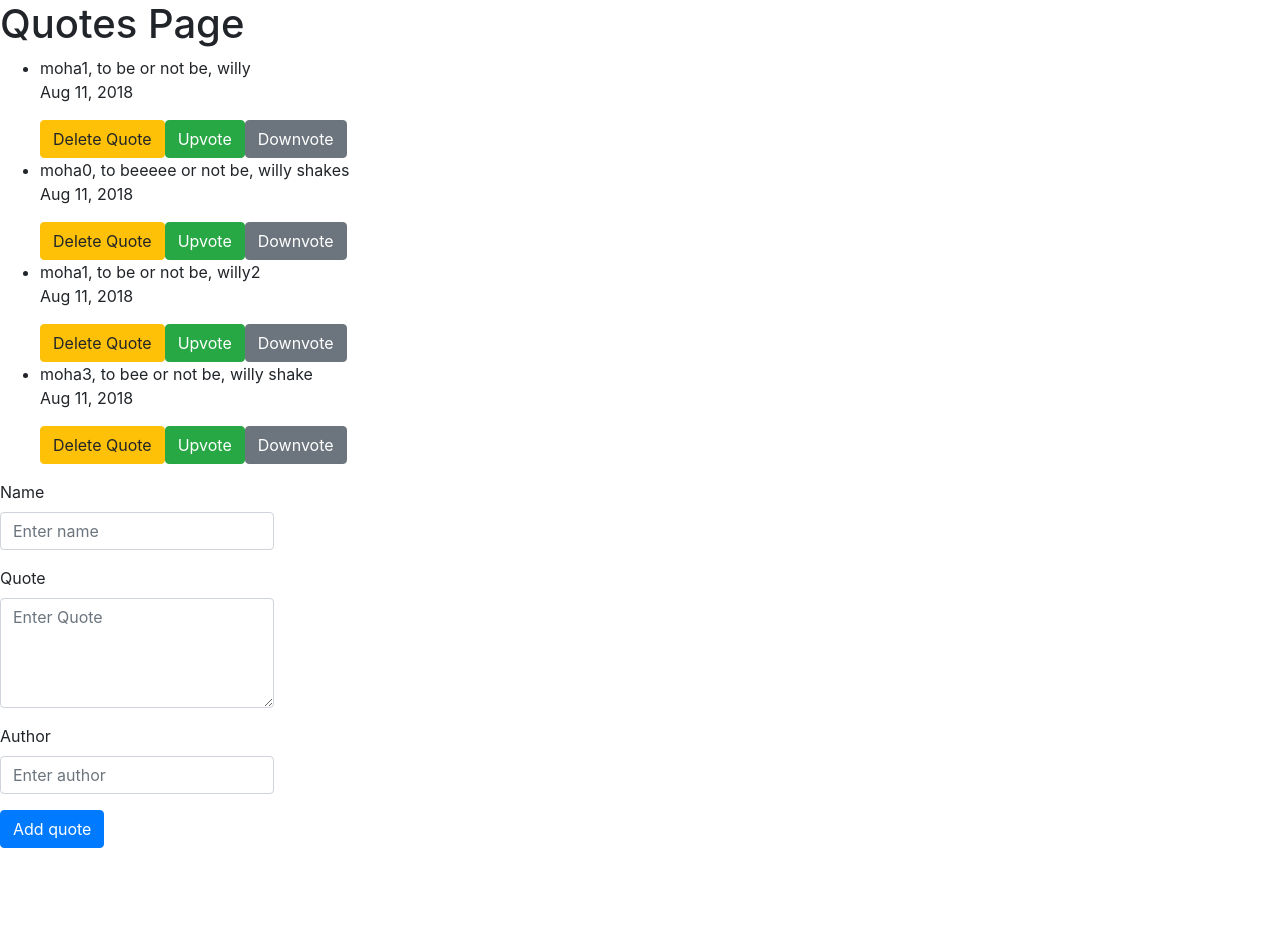
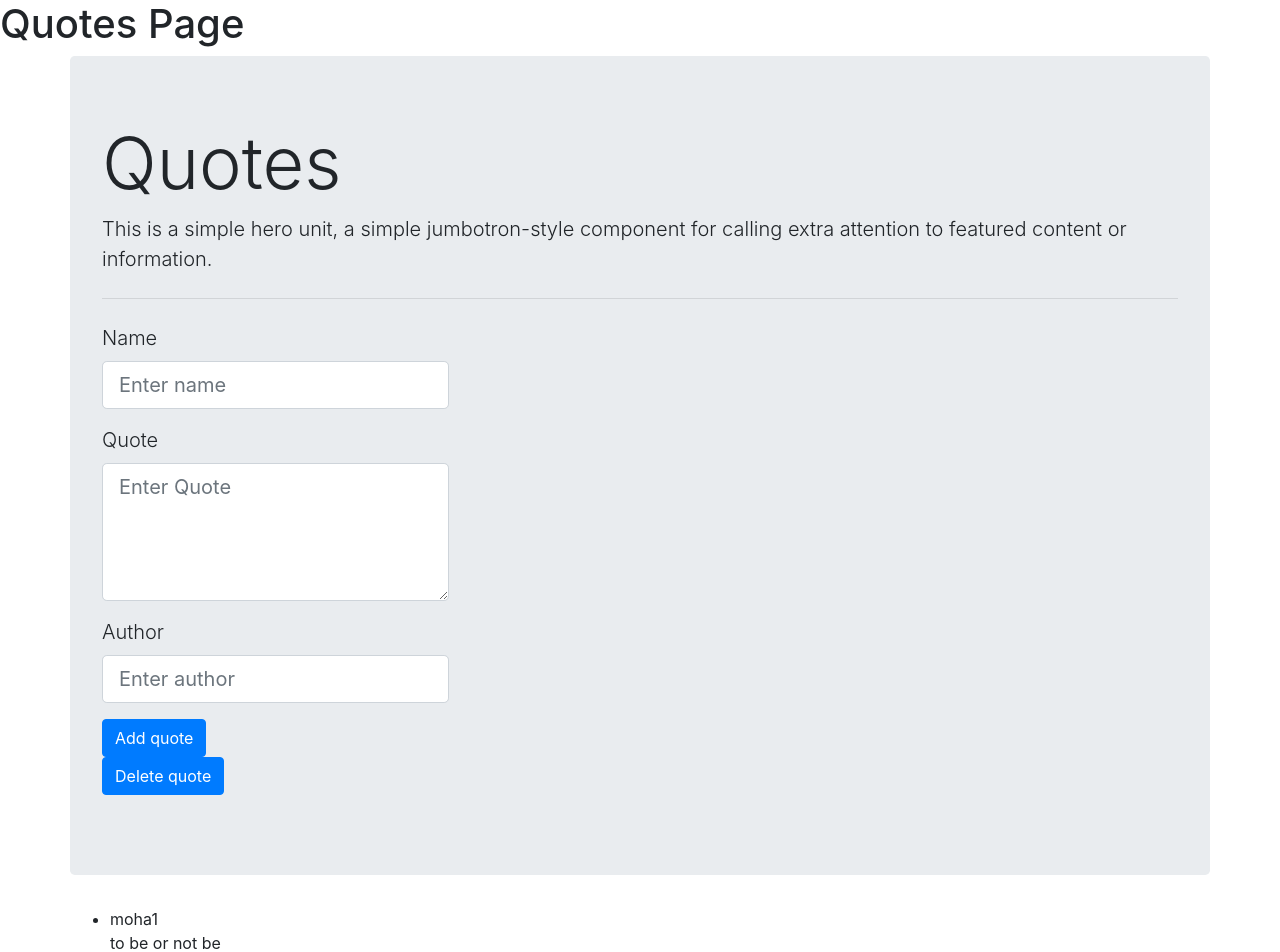
Before and after one commit to moha-abdul/Quotes, an Angular app: page / in a window 1280 px wide. Shown: the top 952 px of the page. Before the commit the page ends 848 px from the top, so only its background shows below. Built offline with nearby package versions, Linux system fonts and the light colour scheme.

Commit message:
Add styling to html page

```diff
--- a/src/app/quote-form/quote-form.component.html
+++ b/src/app/quote-form/quote-form.component.html
@@ -1,12 +1,12 @@
 <div class="container-fluid">
-  <div class="row">
+  <div class="row col-centered">
     <form (ngSubmit)= 'submitQuote()' #quoteForm='ngForm'>
       <!-- id -->
       <!-- <p>{{quote.id}}</p> -->
       <!-- Name Form -->
-      <div class="form-group">
+      <div class="form-group ">
         <label for="name">Name</label>
-        <input type="text"  class="form-control" id="name" [(ngModel)]="newQuote.name" name="name" #name="ngModel" placeholder="Enter name" required>
+        <input type="text"  class="form-control form-control-lg" id="name" [(ngModel)]="newQuote.name" name="name" #name="ngModel" placeholder="Enter name" required>
 
       </div>
 
@@ -14,18 +14,21 @@
       <!-- Quote Form -->
       <div class="form-group">
         <label for="quoteWords">Quote</label>
-        <textarea class="form-control" id="quoteWords" rows="4" [(ngModel)]="newQuote.quoteWords" name="quoteWords" #quoteWords="ngModel" placeholder="Enter Quote" required></textarea>
+        <textarea class="form-control form-control-lg" id="quoteWords" rows="4" [(ngModel)]="newQuote.quoteWords" name="quoteWords" #quoteWords="ngModel" placeholder="Enter Quote" required></textarea>
       </div>
 
       <!-- Author Form -->
       <div class="form-group">
         <label for="quoteWords">Author</label>
-        <input type="text"  class="form-control" id="author" [(ngModel)]="newQuote.author" name="author" #author="ngModel" placeholder="Enter author" required>
+        <input type="text"  class="form-control form-control-lg" id="author" [(ngModel)]="newQuote.author" name="author" #author="ngModel" placeholder="Enter author" required>
       </div>
       <button type="button" class="btn btn-primary" (click)='submitQuote()'>Add quote</button>
-      <!-- <button type="button" class="btn btn-primary">Delete quote</button>
-      <button type="button" class="btn btn-primary">Upvote quote</button>
-      <button type="button" class="btn btn-primary">Downvote quote</button> -->
+      <div>
+          <button type="button" class="btn btn-primary">Delete quote</button>
+      </div>
+
+      <!-- <button type="button" class="btn btn-primary">Upvote quote</button>
+      <button type="button" class="btn btn-primary">Downvote quote</button>  -->
     </form>
   </div>
 </div>
--- a/src/app/quote/quote.component.html
+++ b/src/app/quote/quote.component.html
@@ -1,18 +1,30 @@
 <h1>Quotes Page</h1>
-<!-- <div class="container">
-    <div class="row"> -->
+<div class="container">
+    <div class="row">
+            <div class="jumbotron">
+                    <h1 class="display-3">Quotes</h1>
+                    <p class="lead">This is a simple hero unit, a simple jumbotron-style component for calling extra attention to featured content or information.</p>
+                    <hr class="my-4">
+                    <p></p>
+                    <p class="lead">
+                            <app-quote-form (addQuote)="addNewQuote($event)"><a class="btn btn-primary btn-lg" href="#" role="button">Learn more</a></app-quote-form>
+                    </p>
 
+                  </div>
             <ul>
-                <li *ngFor='let quote of quotes; let i = index'>{{quote.name}}, {{quote.quoteWords}}, {{quote.author}}
-                    <br>
+                <li *ngFor='let quote of quotes; let i = index'>
+                    {{quote.name}}<br>
+                    {{quote.quoteWords}}<br>
+                    {{quote.author}}<br>
                 <p>{{quote.date|date}}</p>
 
+
                 <button type="button" class="btn btn-warning" (click) ='deleteQuote(index)'>Delete Quote</button>
-                <button type="button" class="btn btn-success">Upvote</button>
+                <button type="button" class="btn btn-success" (click) ='upvoteQuote(index)'>Upvote</button>
                 <button type="button" class="btn btn-secondary">Downvote</button></li>
             </ul>
                 <app-quote-info [quote]='quote'></app-quote-info>
 
-        <app-quote-form (addQuote)="addNewQuote($event)"></app-quote-form>
-    <!-- </div>
-</div> -->
+
+    </div>
+</div>
--- a/src/app/quote/quote.component.ts
+++ b/src/app/quote/quote.component.ts
@@ -23,6 +23,10 @@ export class QuoteComponent implements OnInit {
 deleteQuote(index){
   this.quotes.splice(index, 1)
 }
+upvoteQuote(index){
+  this.quotes.upvote = 0;
+  this.upvote ++;
+}
   constructor() { }
 
   ngOnInit() {
```
